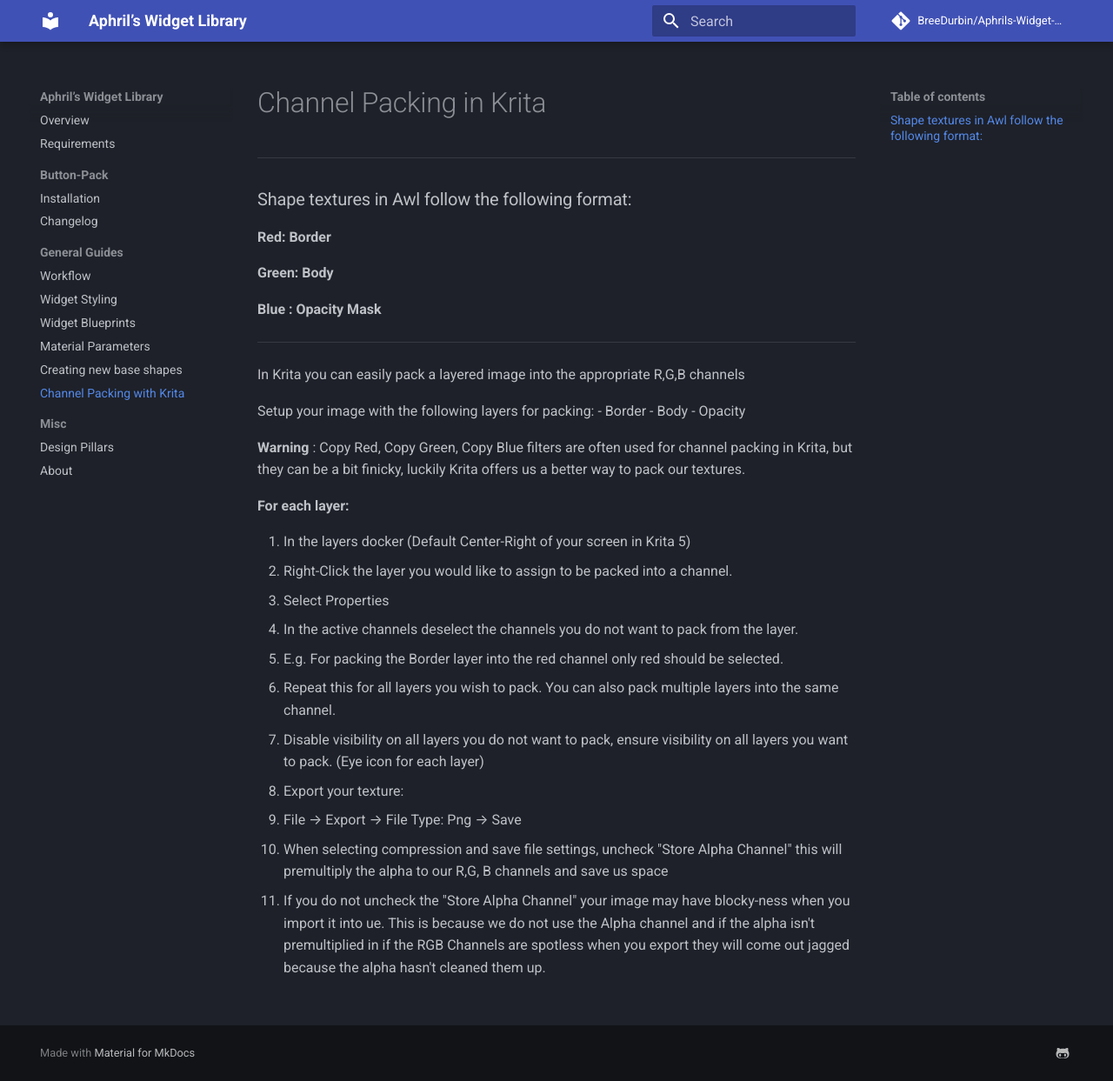
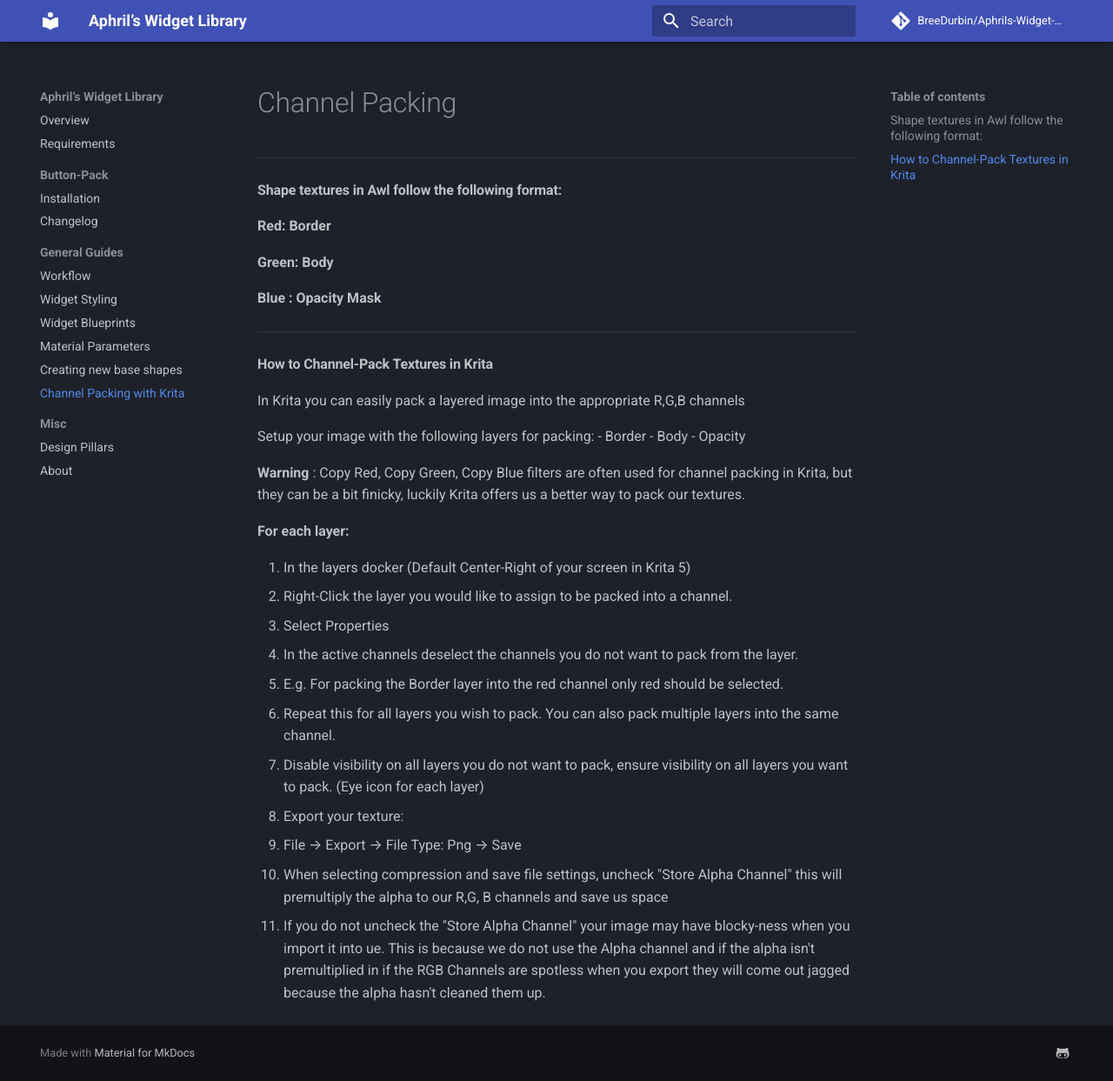
Before and after one commit to BreeDurbin/Aphrils-Widget-Library, an MkDocs documentation site: the page built from docs/general-guides/channel-packing.md, in a window 1280 px wide and 1243 px high. Shown: the whole window at 87% size. Built offline with MkDocs 1.6.1 and Material for MkDocs 9.7.7, drawn with Linux system fonts in a browser that asks for light colours; comment, search, counter and statistics services are not loaded; some of the changed lines change nothing that is shown.

Commit message:
Yet more docs

```diff
--- a/docs/general-guides/channel-packing.md
+++ b/docs/general-guides/channel-packing.md
@@ -1,8 +1,8 @@
-# Channel Packing in Krita
+# Channel Packing
 
 ---
 
-### Shape textures in Awl follow the following format:
+#### Shape textures in Awl follow the following format:
 
 **Red: Border**
 
@@ -11,6 +11,8 @@
 **Blue : Opacity Mask**
 
 ---
+
+#### How to Channel-Pack Textures in Krita
 
 In Krita you can easily pack a layered image into the appropriate R,G,B channels
 
```
Also changed, not shown: site/general-guides/channel-packing/index.html, site/search/search_index.json.
